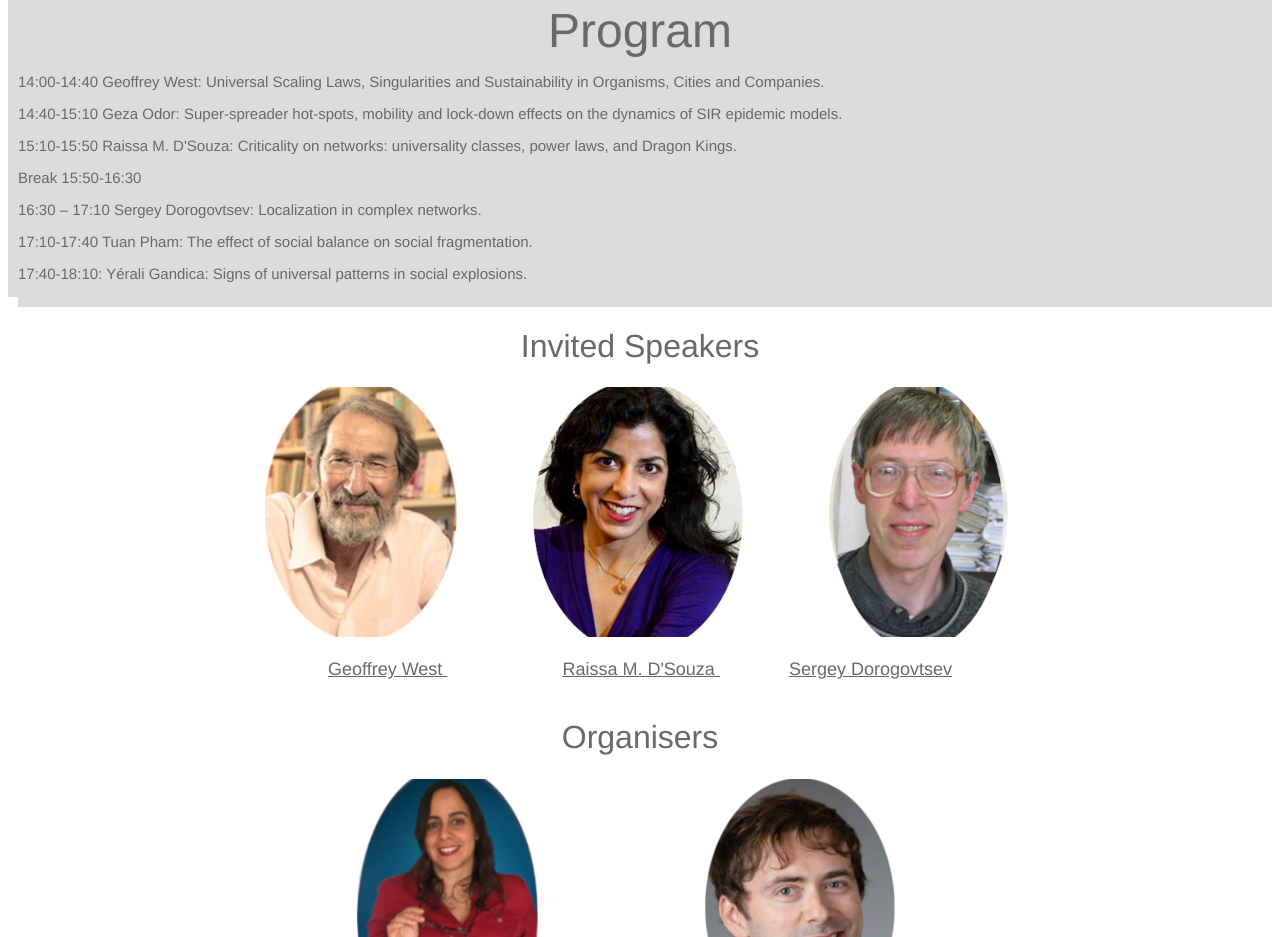
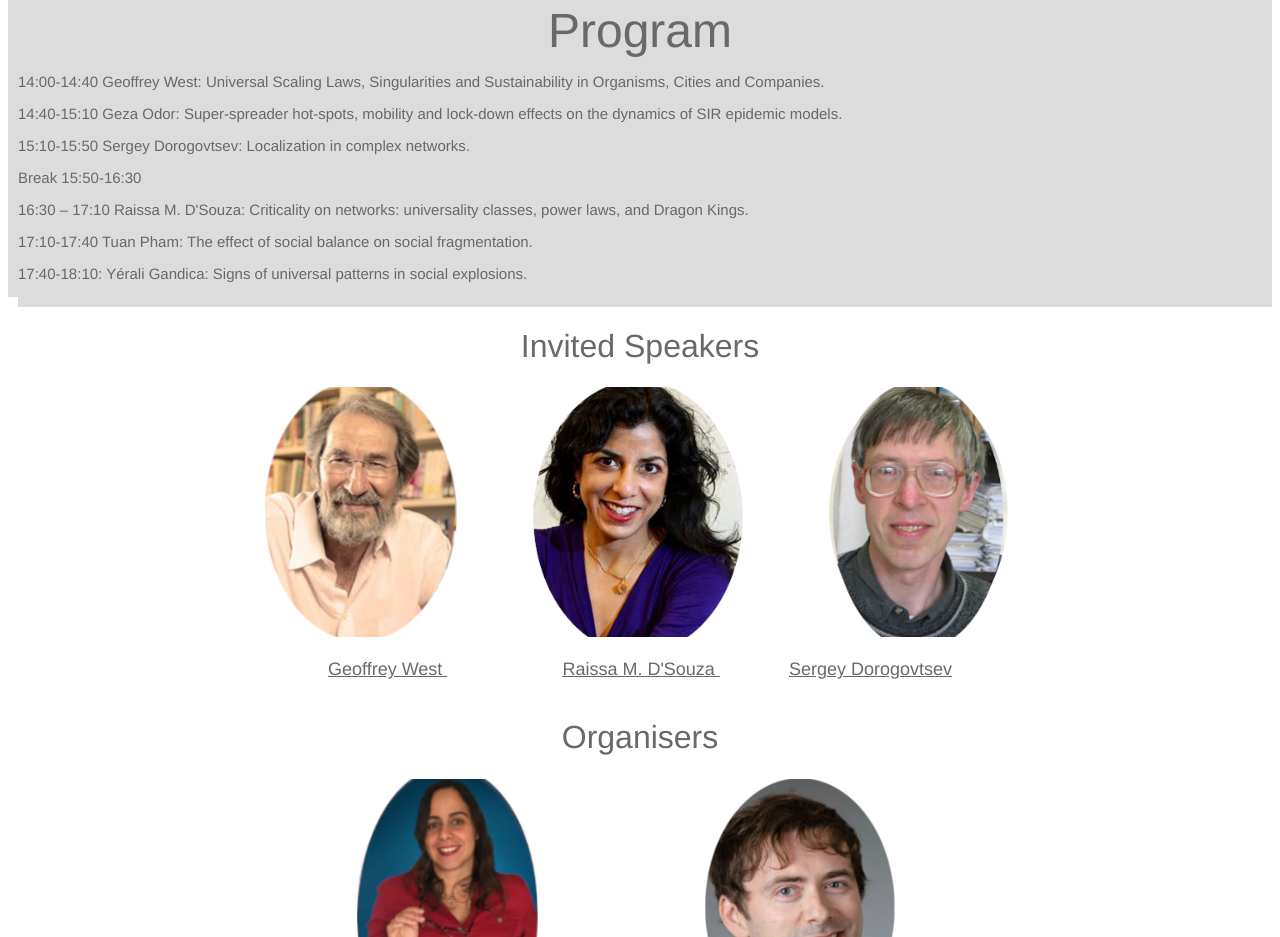
Before and after one commit to yerali/criticalitysystems2, a plain HTML site: page index.html in a window 1280 px wide. Shown: the part 1285-2222 px from the top of the page. Drawn offline with Linux system fonts and the light colour scheme.

Commit message:
switching times

```diff
--- a/index.html
+++ b/index.html
@@ -50,9 +50,9 @@ The aim of this satellite workshop is to open cross-field discussions about the
 <font size="8"> <center> Program </center> </font>
 <p> 14:00-14:40 Geoffrey West: Universal Scaling Laws, Singularities and Sustainability in Organisms, Cities and Companies. </p>
 <p> 14:40-15:10 Geza Odor: Super-spreader hot-spots, mobility and lock-down effects on the dynamics of SIR epidemic models. </p>
-<p> 15:10-15:50 Raissa M. D'Souza: Criticality on networks: universality classes, power laws, and Dragon Kings. </p>
+<p> 15:10-15:50 Sergey Dorogovtsev: Localization in complex networks. </p>
 <p>  Break 15:50-16:30 </p>
-<p>  16:30 – 17:10 Sergey Dorogovtsev: Localization in complex networks. </p>
+<p>  16:30 – 17:10 Raissa M. D'Souza: Criticality on networks: universality classes, power laws, and Dragon Kings. </p>
 <p>  17:10-17:40 Tuan Pham: The effect of social balance on social fragmentation. </p>
 <p>  17:40-18:10: Yérali Gandica: Signs of universal patterns in social explosions. </p>
 </footer>
```
